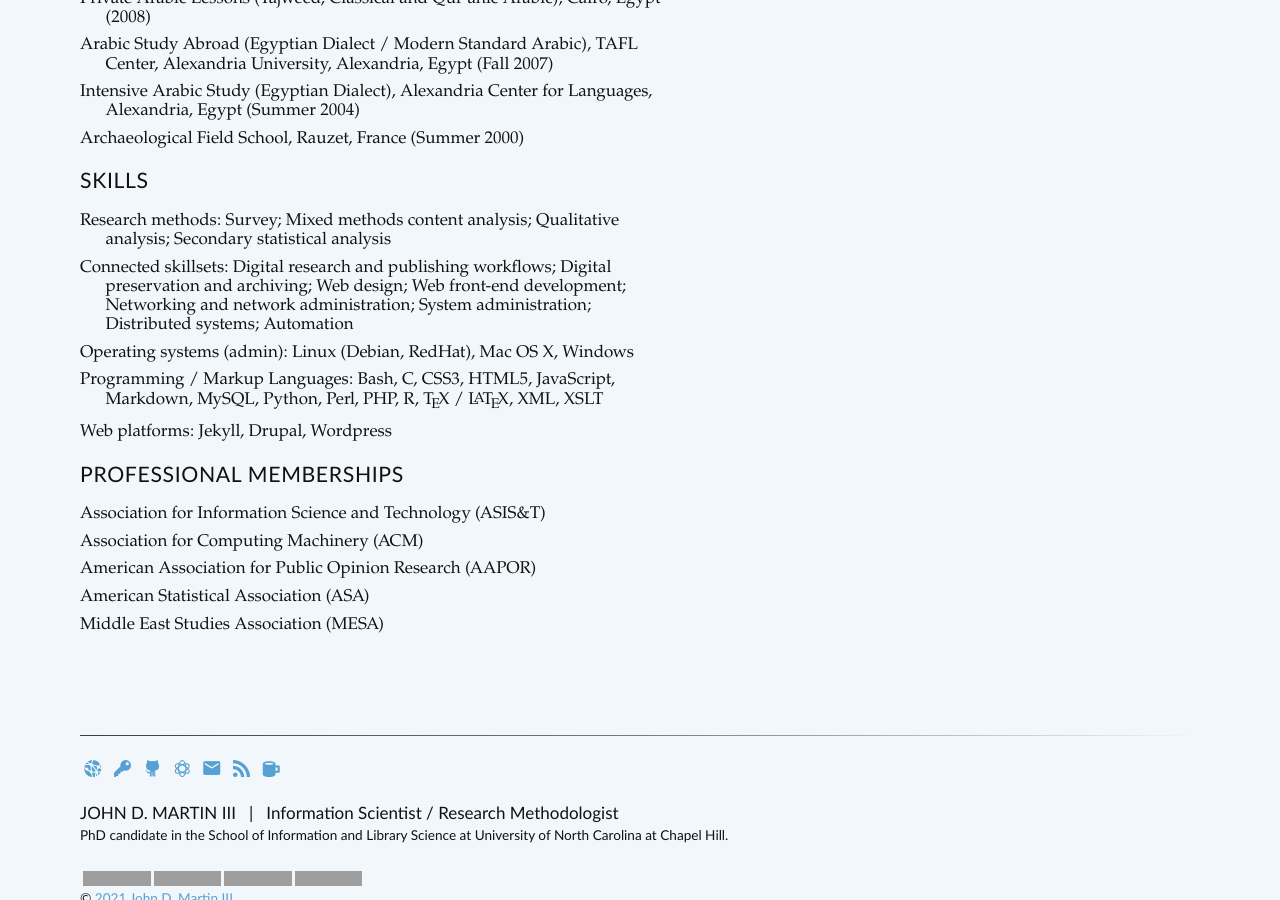
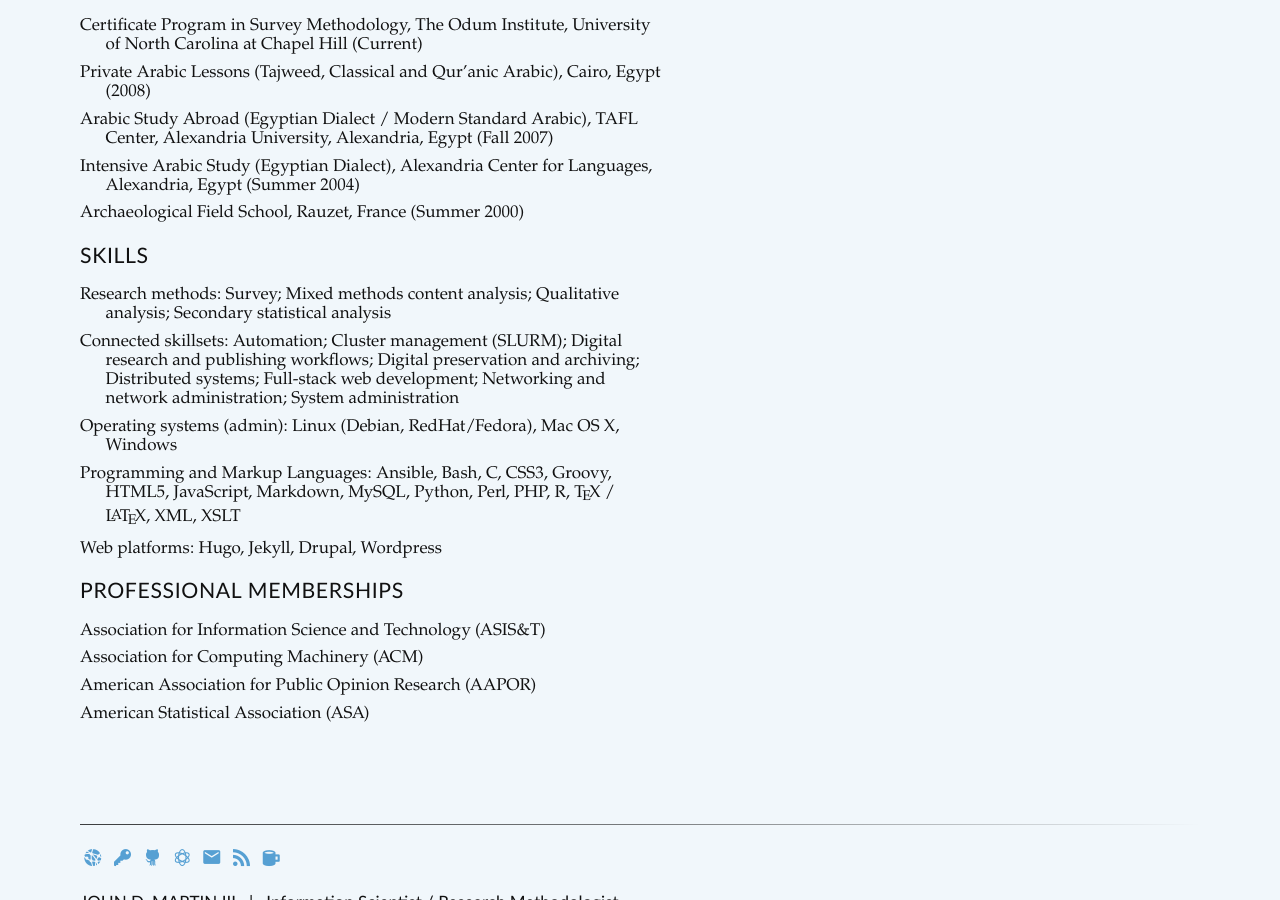
Before and after one commit to jdmar3/jdmar3.github.io, a Jekyll site: the page built from cv/index.md, in a window 1280 px wide and 900 px high, scrolled down 7755 px. Built offline with Jekyll 4.4.1, drawn with Linux system fonts in a browser that asks for light colours; Markdown is read by kramdown in place of the engine named in the settings; some of the changed text lies outside the part shown; grey boxes are pictures that could not be loaded.

Commit message:
Update index.md

```diff
--- a/cv/index.md
+++ b/cv/index.md
@@ -235,10 +237,10 @@
 # Skills
 
 - Research methods: Survey; Mixed methods content analysis; Qualitative analysis; Secondary statistical analysis
-- Connected skillsets: Digital research and publishing workflows; Digital preservation and archiving; Web design; Web front-end development; Networking and network administration; System administration; Distributed systems; Automation
-- Operating systems (admin): Linux (Debian, RedHat), Mac OS X, Windows
-- Programming / Markup Languages: Bash, C, CSS3, HTML5, JavaScript, Markdown, MySQL, Python, Perl, PHP, R, T<sub style="vertical-align: -0.5ex; margin-left: -0.1667em; margin-right: -0.125em;">E</sub>X / L<sup style="font-size: 0.85em; vertical-align: 0.15em; margin-left: -0.36em; margin-right: -0.15em;">A</sup>T<sub style="vertical-align: -0.5ex; margin-left: -0.1667em; margin-right: -0.125em;">E</sub>X, XML, XSLT
-- Web platforms: Jekyll, Drupal, Wordpress
+- Connected skillsets: Automation; Cluster management (SLURM); Digital research and publishing workflows; Digital preservation and archiving; Distributed systems; Full-stack web development; Networking and network administration; System administration
+- Operating systems (admin): Linux (Debian, RedHat/Fedora), Mac OS X, Windows
+- Programming and Markup Languages: Ansible, Bash, C, CSS3, Groovy, HTML5, JavaScript, Markdown, MySQL, Python, Perl, PHP, R, T<sub style="vertical-align: -0.5ex; margin-left: -0.1667em; margin-right: -0.125em;">E</sub>X / L<sup style="font-size: 0.85em; vertical-align: 0.15em; margin-left: -0.36em; margin-right: -0.15em;">A</sup>T<sub style="vertical-align: -0.5ex; margin-left: -0.1667em; margin-right: -0.125em;">E</sub>X, XML, XSLT
+- Web platforms: Hugo, Jekyll, Drupal, Wordpress
 
 # Professional Memberships
 
@@ -246,4 +248,3 @@
 - Association for Computing Machinery (ACM)
 - American Association for Public Opinion Research (AAPOR)
 - American Statistical Association (ASA)
-- Middle East Studies Association (MESA)
```
Also changed, not shown: other parts of cv/index.md (+6 -4 lines).
